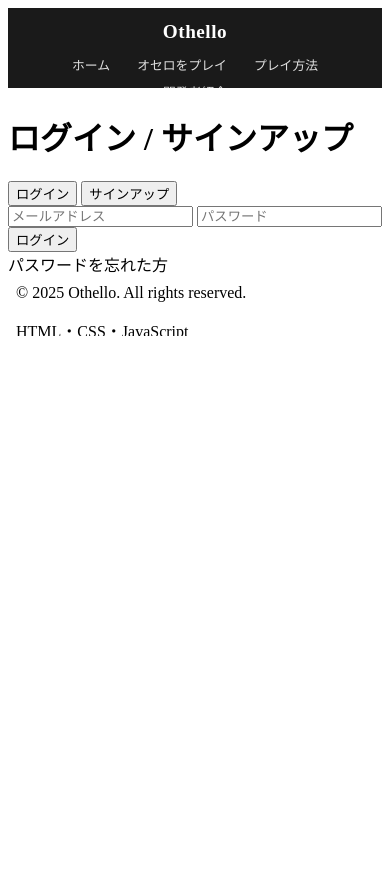
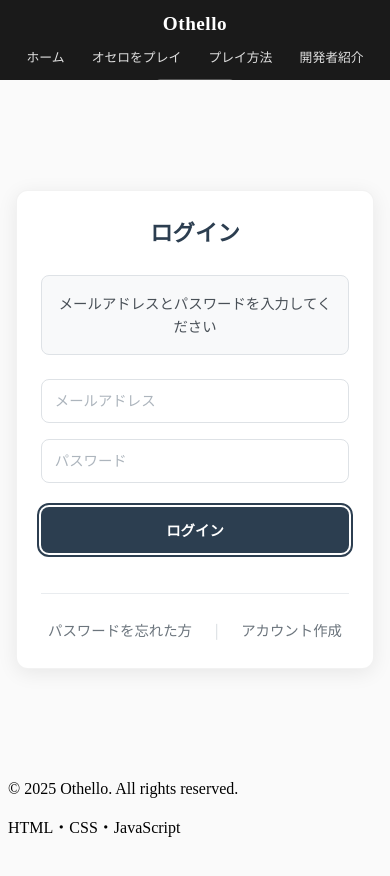
Before and after one commit to RDLG3/Othello, a plain HTML site: page auth/login.html in a window 390 px wide. Both pictures are taken after a click on the button "ログイン". Before the commit the page ends 844 px from the top, so only its background shows below. Drawn offline with nearby package versions, Linux system fonts and the light colour scheme.

Commit message:
ログインページのスタイル追加

```diff
--- a/auth/login.html
+++ b/auth/login.html
@@ -4,6 +4,8 @@
     <meta charset="UTF-8">
     <meta name="viewport" content="width=device-width, initial-scale=1.0">
     <title>ログイン - オセロ</title>
+    <link rel="stylesheet" href="../css/footer.css">
+    <link rel="stylesheet" href="../css/login.css">
     <script src="https://unpkg.com/@supabase/supabase-js@2"></script>
 </head>
 <body>
@@ -12,16 +14,10 @@
 
     <main>
         <div>
-            <h1>ログイン / サインアップ</h1>
+            <h1>ログイン</h1>
 
             <!-- メッセージ表示エリア -->
             <div id="auth-message" style="display: none;"></div>
-
-            <!-- タブ -->
-            <div>
-                <button onclick="switchTab('login')">ログイン</button>
-                <button onclick="switchTab('signup')">サインアップ</button>
-            </div>
 
             <!-- ログインフォーム -->
             <div id="login-form">
@@ -29,49 +25,44 @@
                 <input type="password" id="login-password" placeholder="パスワード" required>
                 <button type="button" onclick="handleLogin()">ログイン</button>
 
-                <div>
-                    <a onclick="showPasswordReset()">パスワードを忘れた方</a>
+                <div class="form-links">
+                    <a href="reset-password.html">パスワードを忘れた方</a>
+                    <span>|</span>
+                    <a onclick="showSignupForm()">アカウント作成</a>
                 </div>
             </div>
 
             <!-- サインアップフォーム -->
             <div id="signup-form" style="display: none;">
+                <h1>アカウント作成</h1>
                 <input type="email" id="signup-email" placeholder="メールアドレス" required>
                 <input type="password" id="signup-password" placeholder="パスワード（6文字以上）" required>
                 <input type="password" id="signup-confirm-password" placeholder="パスワード確認" required>
-                <button type="button" onclick="handleSignup()">サインアップ</button>
-            </div>
+                <button type="button" onclick="handleSignup()">アカウント作成</button>
 
-            <!-- パスワードリセットフォーム -->
-            <div id="reset-form" style="display: none;">
-                <h2>パスワードリセット</h2>
-                <input type="email" id="reset-email" placeholder="メールアドレス" required>
-                <button type="button" onclick="handlePasswordReset()">リセットメール送信</button>
-                <button type="button" onclick="hidePasswordReset()">戻る</button>
+                <div class="form-links">
+                    <a onclick="showLoginForm()">ログインに戻る</a>
+                </div>
             </div>
         </div>
     </main>
 
     <!-- フッター読み込み -->
-    <iframe src="../components/footer.html" frameborder="0" width="100%" style="height: 60px; border: none;"></iframe>
+    <object data="../components/footer.html" type="text/html" width="100%"></object>
 
     <!-- JavaScript -->
     <script src="../js/supabase-config.js"></script>
     <script src="../js/auth.js"></script>
     <script>
-        // タブ切り替え
-        function switchTab(tab) {
-            const loginForm = document.getElementById('login-form');
-            const signupForm = document.getElementById('signup-form');
-            const tabs = document.querySelectorAll('button');
+        // フォーム切り替え
+        function showSignupForm() {
+            document.getElementById('login-form').style.display = 'none';
+            document.getElementById('signup-form').style.display = 'block';
+        }
 
-            if (tab === 'login') {
-                loginForm.style.display = 'block';
-                signupForm.style.display = 'none';
-            } else {
-                loginForm.style.display = 'none';
-                signupForm.style.display = 'block';
-            }
+        function showLoginForm() {
+            document.getElementById('login-form').style.display = 'block';
+            document.getElementById('signup-form').style.display = 'none';
         }
 
         // ログイン処理
@@ -86,10 +77,7 @@
 
             const success = await signIn(email, password);
             if (success) {
-                // ログイン成功時はメインページにリダイレクト
-                setTimeout(() => {
-                    window.location.href = '../index.html';
-                }, 500);
+                window.location.href = '../index.html';
             }
         }
 
@@ -117,38 +105,8 @@
             await signUp(email, password);
         }
 
-        // パスワードリセット表示
-        function showPasswordReset() {
-            document.getElementById('login-form').style.display = 'none';
-            document.getElementById('signup-form').style.display = 'none';
-            document.getElementById('reset-form').style.display = 'block';
-        }
-
-        // パスワードリセット非表示
-        function hidePasswordReset() {
-            document.getElementById('login-form').style.display = 'block';
-            document.getElementById('signup-form').style.display = 'none';
-            document.getElementById('reset-form').style.display = 'none';
-        }
-
-        // パスワードリセット処理
-        async function handlePasswordReset() {
-            const email = document.getElementById('reset-email').value;
-
-            if (!email) {
-                showMessage('メールアドレスを入力してください');
-                return;
-            }
-
-            const success = await resetPassword(email);
-            if (success) {
-                hidePasswordReset();
-            }
-        }
-
         // ページ読み込み時の処理
         document.addEventListener('DOMContentLoaded', async () => {
-            // 既にログインしている場合はリダイレクト
             const { data: { session } } = await supabase.auth.getSession();
             if (session) {
                 window.location.href = '../index.html';
--- /dev/null
+++ b/css/login.css
@@ -0,0 +1,265 @@
+/* Login Page - Monochrome Modern Simple Styles */
+
+/* ベーススタイル */
+* {
+    margin: 0;
+    padding: 0;
+    box-sizing: border-box;
+}
+
+body {
+    font-family: 'Segoe UI', Tahoma, Geneva, Verdana, sans-serif;
+    line-height: 1.6;
+    color: #333;
+    background: #fafafa;
+    min-height: 100vh;
+}
+
+main {
+    max-width: 500px;
+    margin: 0 auto;
+    padding: 2rem;
+    min-height: calc(100vh - 160px);
+    display: flex;
+    align-items: center;
+    justify-content: center;
+}
+
+/* メインコンテナ */
+main > div {
+    background: #ffffff;
+    border-radius: 12px;
+    padding: 3rem;
+    box-shadow: 0 4px 20px rgba(0, 0, 0, 0.08);
+    border: 1px solid rgba(0, 0, 0, 0.05);
+    width: 100%;
+}
+
+/* タイトル */
+h1 {
+    font-size: 2rem;
+    font-weight: 700;
+    color: #2c3e50;
+    text-align: center;
+    margin-bottom: 2rem;
+}
+
+h2 {
+    font-size: 1.5rem;
+    font-weight: 600;
+    color: #2c3e50;
+    text-align: center;
+    margin-bottom: 1.5rem;
+}
+
+/* メッセージ表示エリア */
+#auth-message {
+    background: #f8f9fa;
+    border: 1px solid #dee2e6;
+    border-radius: 8px;
+    padding: 1rem;
+    margin-bottom: 1.5rem;
+    text-align: center;
+    font-size: 0.9rem;
+    color: #495057;
+}
+
+#auth-message.error {
+    background: #fff5f5;
+    border-color: #fed7d7;
+    color: #c53030;
+}
+
+#auth-message.success {
+    background: #f0fff4;
+    border-color: #c6f6d5;
+    color: #2f855a;
+}
+
+/* タブ削除 - フォームリンク */
+.form-links {
+    text-align: center;
+    margin-top: 1.5rem;
+    padding-top: 1.5rem;
+    border-top: 1px solid #e9ecef;
+}
+
+.form-links a {
+    color: #6c757d;
+    text-decoration: none;
+    font-size: 0.9rem;
+    cursor: pointer;
+    transition: color 0.2s ease;
+}
+
+.form-links a:hover {
+    color: #2c3e50;
+    text-decoration: underline;
+}
+
+.form-links span {
+    color: #dee2e6;
+    margin: 0 1rem;
+}
+
+/* フォームコンテナ */
+#login-form,
+#signup-form,
+#reset-form {
+    display: flex;
+    flex-direction: column;
+    gap: 1rem;
+    width: 100%;
+}
+
+/* サインアップフォーム内のタイトル */
+#signup-form h1 {
+    font-size: 2rem;
+    font-weight: 700;
+    color: #2c3e50;
+    text-align: center;
+    margin-bottom: 2rem;
+    width: 100%;
+}
+
+/* 入力フィールド */
+input[type="email"],
+input[type="password"] {
+    padding: 1rem;
+    font-size: 1rem;
+    border: 1px solid #dee2e6;
+    border-radius: 8px;
+    background: #ffffff;
+    color: #495057;
+    transition: all 0.2s ease;
+    width: 100%;
+    box-sizing: border-box;
+}
+
+input[type="email"]:focus,
+input[type="password"]:focus {
+    outline: none;
+    border-color: #2c3e50;
+    box-shadow: 0 0 0 3px rgba(44, 62, 80, 0.1);
+}
+
+input[type="email"]::placeholder,
+input[type="password"]::placeholder {
+    color: #adb5bd;
+}
+
+/* ボタン */
+button[type="button"] {
+    padding: 1rem;
+    font-size: 1rem;
+    font-weight: 600;
+    border: none;
+    border-radius: 8px;
+    cursor: pointer;
+    transition: all 0.2s ease;
+    width: 100%;
+    box-sizing: border-box;
+}
+
+/* メインボタン */
+button[onclick="handleLogin()"],
+button[onclick="handleSignup()"],
+button[onclick="handlePasswordReset()"] {
+    background: #2c3e50;
+    color: #ffffff;
+    margin-top: 0.5rem;
+}
+
+button[onclick="handleLogin()"]:hover,
+button[onclick="handleSignup()"]:hover,
+button[onclick="handlePasswordReset()"]:hover {
+    background: #34495e;
+    transform: translateY(-1px);
+    box-shadow: 0 4px 12px rgba(44, 62, 80, 0.2);
+}
+
+/* セカンダリボタン */
+button[onclick="hidePasswordReset()"] {
+    background: #f8f9fa;
+    color: #6c757d;
+    border: 1px solid #dee2e6;
+}
+
+button[onclick="hidePasswordReset()"]:hover {
+    background: #e9ecef;
+    color: #495057;
+}
+
+/* パスワードリセットリンク削除 */
+
+/* フォーム表示/非表示 */
+#signup-form[style*="display: none"] {
+    display: none !important;
+}
+
+/* レスポンシブデザイン */
+@media (max-width: 768px) {
+    main {
+        padding: 1rem;
+    }
+
+    main > div {
+        padding: 2rem;
+    }
+
+    h1 {
+        font-size: 1.6rem;
+    }
+
+    input[type="email"],
+    input[type="password"],
+    button[type="button"] {
+        padding: 0.9rem;
+        font-size: 0.95rem;
+    }
+}
+
+@media (max-width: 480px) {
+    main > div {
+        padding: 1.5rem;
+    }
+
+    h1 {
+        font-size: 1.4rem;
+        margin-bottom: 1.5rem;
+    }
+
+    input[type="email"],
+    input[type="password"],
+    button[type="button"] {
+        padding: 0.8rem;
+        font-size: 0.9rem;
+    }
+}
+
+/* アクセシビリティ */
+@media (prefers-reduced-motion: reduce) {
+    * {
+        transition: none !important;
+        animation: none !important;
+    }
+}
+
+/* フォーカス管理 */
+input:focus,
+button:focus {
+    outline: 2px solid #2c3e50;
+    outline-offset: 2px;
+}
+
+/* エラー状態 */
+input.error {
+    border-color: #dc3545;
+    box-shadow: 0 0 0 3px rgba(220, 53, 69, 0.1);
+}
+
+/* 成功状態 */
+input.success {
+    border-color: #28a745;
+    box-shadow: 0 0 0 3px rgba(40, 167, 69, 0.1);
+}
```
